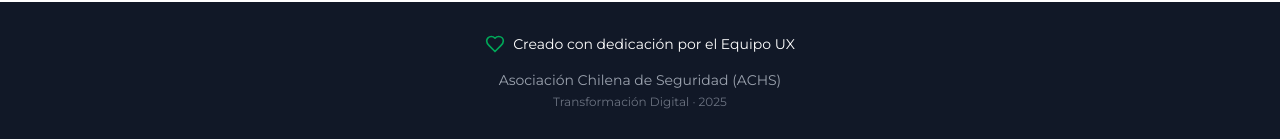
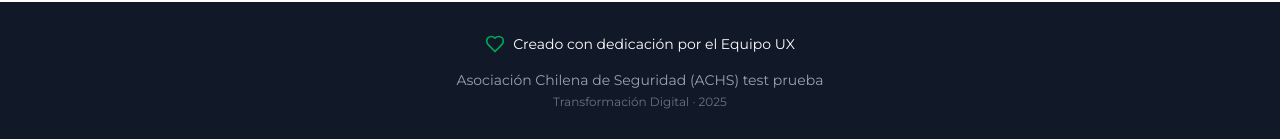
Before and after one commit to Darcyela/uxui-landingpage, a Next.js app: page / in a window 1280 px wide. Shown: the part 1450-1589 px from the top of the page. Built offline with nearby package versions, Linux system fonts and the light colour scheme; no server answers; the database is empty.

Commit message:
probando ajustes

```diff
--- a/components/Footer.tsx
+++ b/components/Footer.tsx
@@ -13,7 +13,7 @@ export default function Footer() {
           </div>
           <div className="text-center">
             <p className="text-gray-400 text-sm">
-              Asociación Chilena de Seguridad (ACHS)
+              Asociación Chilena de Seguridad (ACHS) test prueba
             </p>
             <p className="text-gray-500 text-xs mt-1">
               Transformación Digital · {new Date().getFullYear()}
```
